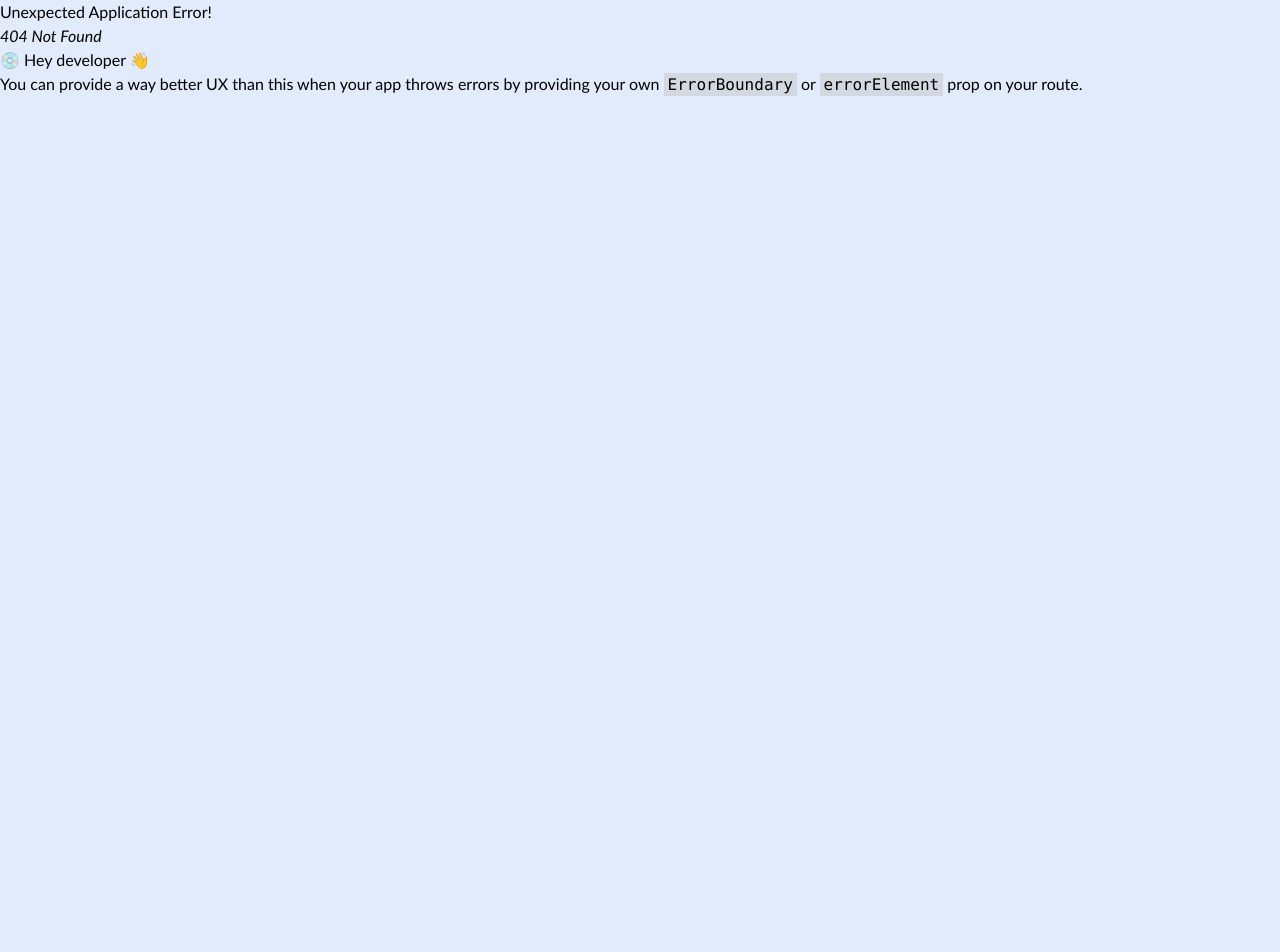
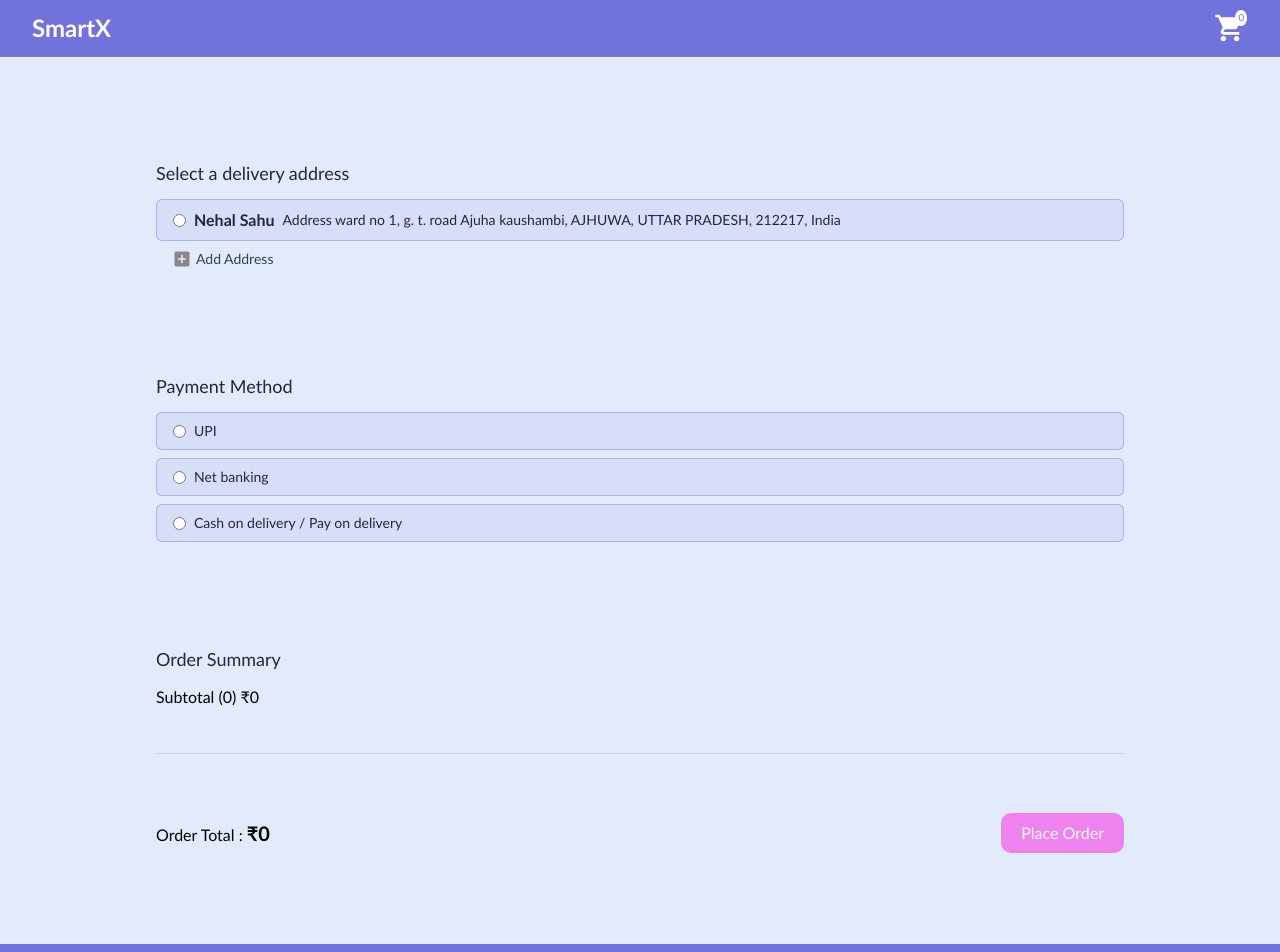
Before and after one commit to NehalSahu8055/React-JS_Practice, a React (Vite) app in the folder SmartX-ECommerce/: page /checkout in a window 1280 px wide. Before the commit this address had no page. Shown: the top 952 px of the page. Before the commit the page ends 800 px from the top, so only its background shows below. Built offline with nearby package versions, Linux system fonts and the light colour scheme; no server answers.

Commit message:
Add /checkout route

```diff
--- /dev/null
+++ b/SmartX-ECommerce/src/components/checkout/AddressOrder.jsx
@@ -0,0 +1,110 @@
+import React from "react";
+import { useDispatch, useSelector } from "react-redux";
+
+export default function AddressOrder() {
+  const dispatch = useDispatch();
+  const cart = useSelector((state) => state.cart);
+
+  return (
+    <main>
+      {/* Address  */}
+      <div className="address-wrap mt-2">
+        <h3 className="py-3 text-lg text-slate-800">
+          Select a delivery address
+        </h3>
+        <div className="select-address mb-10">
+          <div className="border-purple/40 bg-purple/10 mb-2 flex rounded-md border px-4  py-2">
+            <div className=" flex items-center gap-2 text-slate-800">
+              <input type="radio" name="addressSelect" />
+              <span className="font-bold">Nehal Sahu</span>
+              <span className="text-sm">
+                Address ward no 1, g. t. road Ajuha kaushambi, AJHUWA, UTTAR
+                PRADESH, 212217, India
+              </span>
+            </div>
+          </div>
+
+          <button className="add-address-btn hover:text-purple group flex cursor-pointer  items-center gap-1 px-4 text-sm text-slate-700">
+            <svg
+              xmlns="http://www.w3.org/2000/svg"
+              width="20"
+              height="20"
+              viewBox="0 0 24 24"
+            >
+              <path
+                className="group-hover:fill-purple transition"
+                fill="#888888"
+                d="M11 13v3q0 .425.288.713T12 17q.425 0 .713-.288T13 16v-3h3q.425 0 .713-.288T17 12q0-.425-.288-.712T16 11h-3V8q0-.425-.288-.712T12 7q-.425 0-.712.288T11 8v3H8q-.425 0-.712.288T7 12q0 .425.288.713T8 13zm-6 8q-.825 0-1.412-.587T3 19V5q0-.825.588-1.412T5 3h14q.825 0 1.413.588T21 5v14q0 .825-.587 1.413T19 21z"
+              />
+            </svg>
+            <span>Add Address</span>
+          </button>
+        </div>
+      </div>
+
+      {/* Payment */}
+      <div className="payment-wrap mt-2">
+        <h3 className="py-3 text-lg text-slate-800">Payment Method</h3>
+        <div className="select-address mb-10">
+          <label>
+            <div className="border-purple/40 bg-purple/10 mb-2 flex rounded-md border px-4  py-2">
+              <div className=" flex items-center gap-2 text-slate-800">
+                <input type="radio" name="paymentSelect" />
+                <span className="text-sm">UPI</span>
+              </div>
+            </div>
+          </label>
+          <label>
+            <div className="border-purple/40 bg-purple/10 mb-2 flex rounded-md border px-4  py-2">
+              <div className=" flex items-center gap-2 text-slate-800">
+                <input type="radio" name="paymentSelect" />
+                <span className="text-sm">Net banking</span>
+              </div>
+            </div>
+          </label>
+          <label>
+            <div className="border-purple/40 bg-purple/10 mb-2 flex rounded-md border px-4  py-2">
+              <div className=" flex items-center gap-2 text-slate-800">
+                <input type="radio" name="paymentSelect" />
+                <span className="text-sm">
+                  Cash on delivery / Pay on delivery
+                </span>
+              </div>
+            </div>
+          </label>
+        </div>
+      </div>
+
+      {/*Place Order */}
+      <div className="place-order-wrap mt-2">
+        <h3 className="py-3 text-lg text-slate-800">Order Summary</h3>
+        <span>
+          Subtotal ({cart.length}) ₹
+          {cart && Array.isArray(cart)
+            ? cart.reduce((acc, product) => acc + product.price, 0)
+            : 0}
+        </span>
+      </div>
+      <hr className="mb-4 border-gray-300" />
+      <div className="subtotal-wrap">
+        <span>
+          Order Total :{" "}
+          <span className="subtotal">
+            ₹
+            {cart && Array.isArray(cart)
+              ? cart.reduce((acc, product) => acc + product.price, 0)
+              : 0}
+          </span>
+        </span>
+        <button
+          className="proceed-btn"
+          onClick={() => {
+            // dispatch(addToCart({ images, title, price, rating }))
+          }}
+        >
+          Place Order
+        </button>
+      </div>
+    </main>
+  );
+}
--- a/SmartX-ECommerce/src/main.jsx
+++ b/SmartX-ECommerce/src/main.jsx
@@ -15,6 +15,7 @@ import RootLayout from "./layout/RootLayout";
 import Home from "./pages/Home.jsx";
 import Cart from "./pages/Cart.jsx";
 import AddAddress from "./pages/AddAddress.jsx";
+import AddressOrder from "./components/checkout/AddressOrder.jsx";
 
 const router = createBrowserRouter(
   createRoutesFromElements(
@@ -22,6 +23,7 @@ const router = createBrowserRouter(
       <Route path="" element={<Home />} />
       <Route path="/cart" element={<Cart />} />
       <Route path="/cart/add-address" element={<AddAddress />} />
+      <Route path="/checkout" element={<AddressOrder />} />
     </Route>,
   ),
 );
--- a/SmartX-ECommerce/src/pages/Cart.jsx
+++ b/SmartX-ECommerce/src/pages/Cart.jsx
@@ -59,38 +59,7 @@ function Cart() {
           <span>Oops! Empty Cart. Add Some Items</span>
         </div>
       )}
-      <div className="address-wrap mt-2">
-        <h3 className="py-3 text-lg text-slate-800">
-          Select a delivery address
-        </h3>
-        <div className="select-address mb-10">
-          <div className="border-purple/40 bg-purple/10 mb-2 flex rounded-md border px-4  py-2">
-            <label className=" flex items-center gap-2 text-slate-800">
-              <input type="radio" name="addressSelect" />
-              <span className="font-bold">Nehal Sahu</span>
-              <span className="text-sm">
-                Address ward no 1, g. t. road Ajuha kaushambi, AJHUWA, UTTAR
-                PRADESH, 212217, India
-              </span>
-            </label>
-          </div>
 
-          <button className="add-address-btn hover:text-purple group flex cursor-pointer  items-center gap-1 px-4 text-sm text-slate-700">
-            <svg
-              xmlns="http://www.w3.org/2000/svg"
-              width="20"
-              height="20"
-              viewBox="0 0 24 24"
-            >
-              <path
-                className="group-hover:fill-purple transition"
-                fill="#888888"
-                d="M11 13v3q0 .425.288.713T12 17q.425 0 .713-.288T13 16v-3h3q.425 0 .713-.288T17 12q0-.425-.288-.712T16 11h-3V8q0-.425-.288-.712T12 7q-.425 0-.712.288T11 8v3H8q-.425 0-.712.288T7 12q0 .425.288.713T8 13zm-6 8q-.825 0-1.412-.587T3 19V5q0-.825.588-1.412T5 3h14q.825 0 1.413.588T21 5v14q0 .825-.587 1.413T19 21z"
-              />
-            </svg>
-            <span>Add Address</span>
-          </button>
-        </div>
       <hr className="mb-4 border-gray-300" />
       <div className="subtotal-wrap">
         <span>
@@ -111,7 +80,6 @@ function Cart() {
           Proceed To Buy
         </button>
       </div>
-      </div>
     </main>
   );
 }
```
Lines whose indentation alone changed are shown as unchanged.
